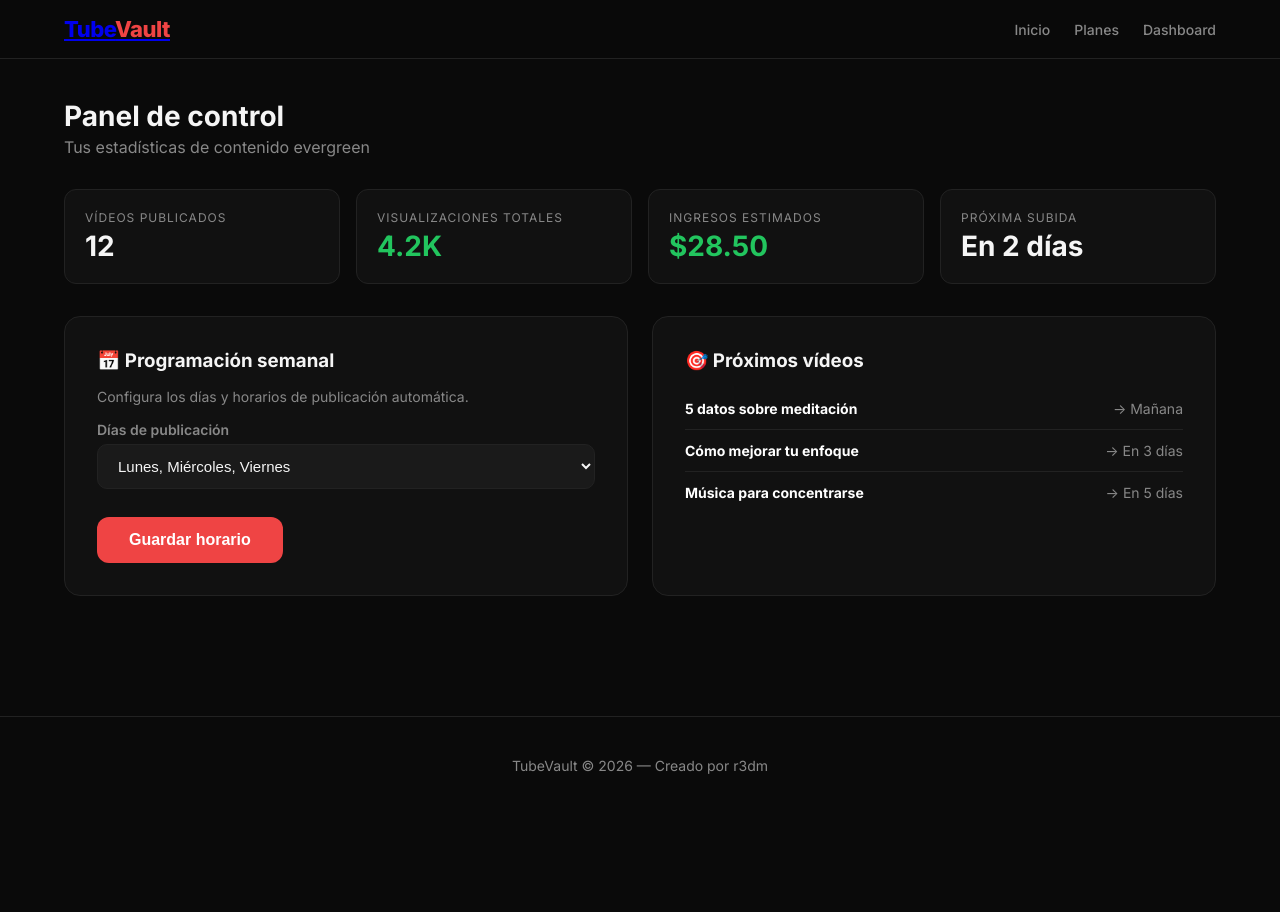
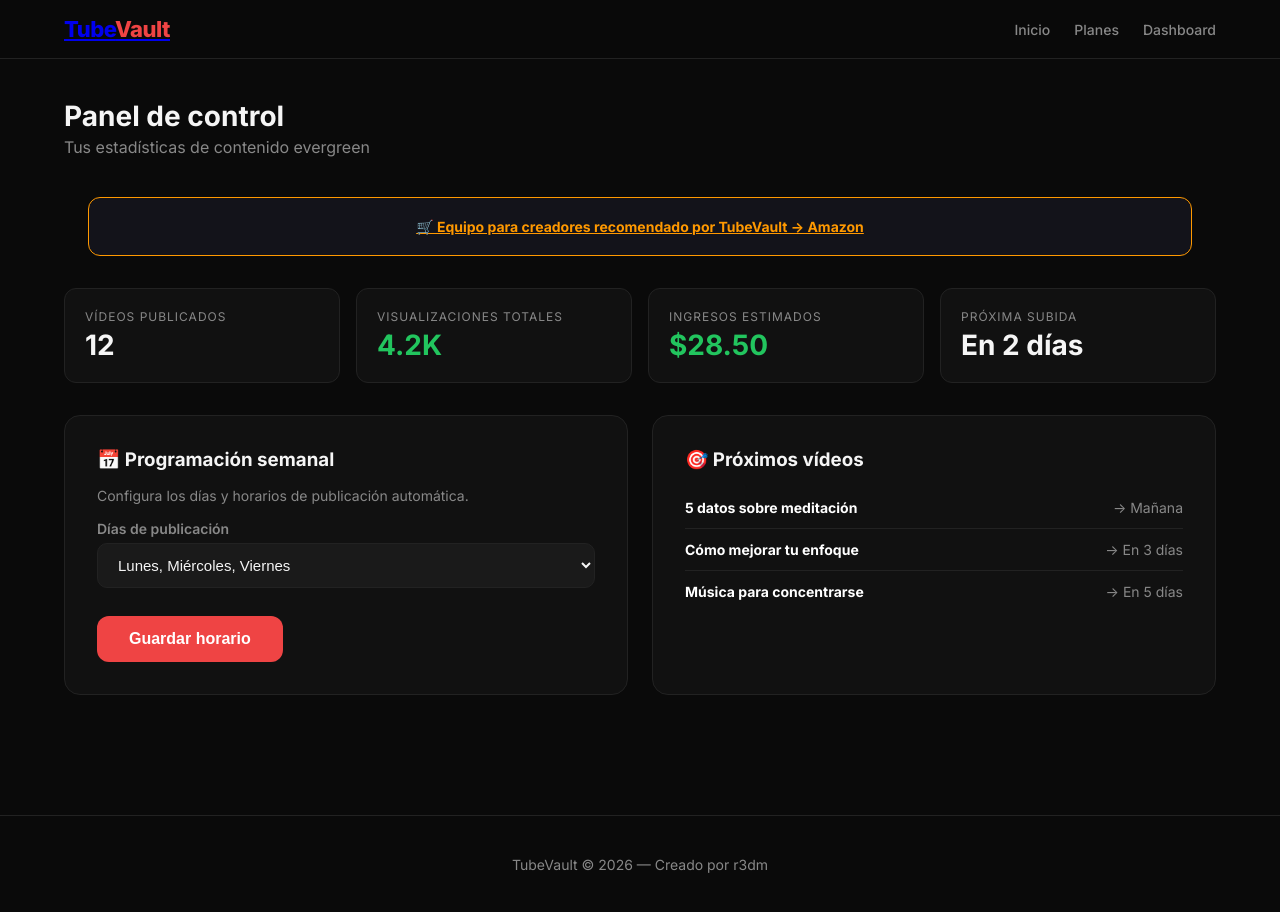
Before and after one commit to joanakar3dmoon/tubevault, a React (Vite) app: page /dashboard in a window 1280 px wide. Before the commit the page ends 814 px from the top, so only its background shows below. Built offline with nearby package versions, Linux system fonts and the light colour scheme.

Commit message:
feat: add Amazon affiliate link to dashboard

```diff
--- a/src/pages/Dashboard.tsx
+++ b/src/pages/Dashboard.tsx
@@ -18,7 +18,16 @@ export default function Dashboard() {
         <div className="dashboard-header">
           <h1>Panel de control</h1>
           <p>Tus estadísticas de contenido evergreen</p>
-        </div>
+
+      {/* Amazon Affiliate */}
+      <div className="container" style={{marginTop: 40, marginBottom: 20}}>
+        <a href="https://www.amazon.es/s?k=equipo+streaming+youtuber&tag=r3dm01-21"
+           target="_blank" rel="nofollow sponsored"
+           style={{display:'block', padding:20, background:'#13131a', borderRadius:12, border:'1px solid #ff9900', textAlign:'center', color:'#ff9900', fontWeight:700, fontSize:14}}>
+          🛒 Equipo para creadores recomendado por TubeVault → Amazon
+        </a>
+      </div>
+</div>
 
         <div className="stats-grid">
           <div className="stat-card">
@@ -77,3 +86,11 @@ export default function Dashboard() {
     </div>
   )
 }
+      {/* Amazon Affiliate */}
+      <div className="container" style={{marginTop: 40, marginBottom: 20}}>
+        <a href="https://www.amazon.es/s?k=equipo+streaming+youtuber&tag=r3dm01-21"
+           target="_blank" rel="nofollow sponsored"
+           style={{display:'block', padding:20, background:'#13131a', borderRadius:12, border:'1px solid #ff9900', textAlign:'center', color:'#ff9900', fontWeight:700, fontSize:14}}>
+          🛒 Equipo para creadores recomendado por TubeVault → Amazon
+        </a>
+      </div>
```
